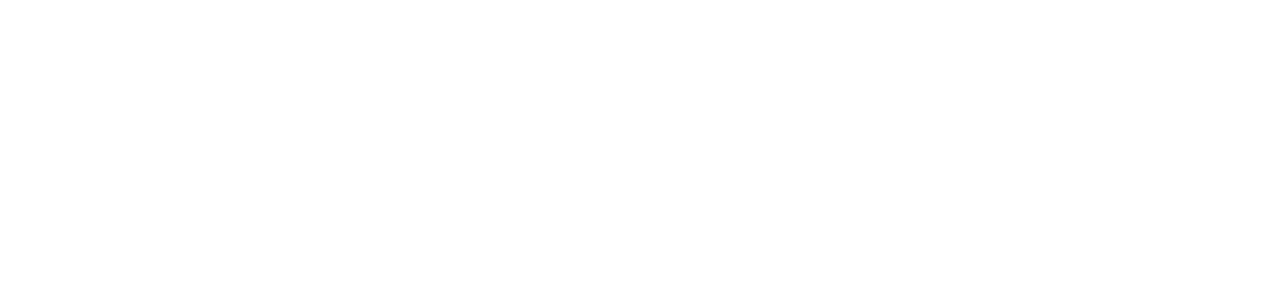
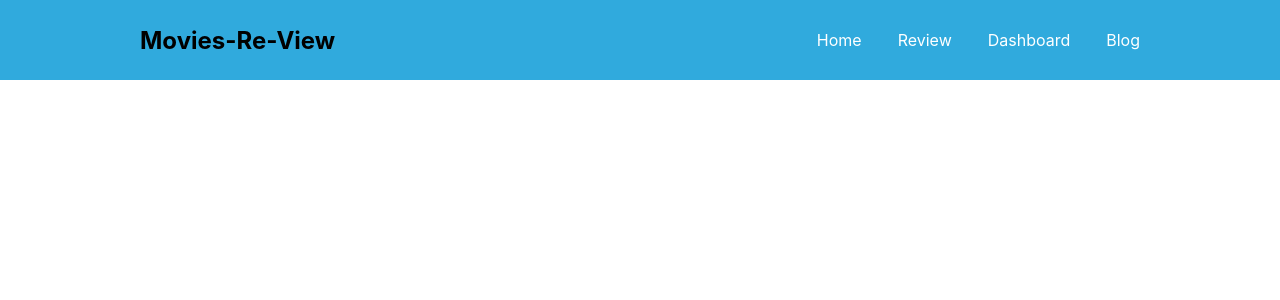
Before and after one commit to Shuvapandit/MoviesRe-view, a React (Create React App) app: page / in a window 1280 px wide. Before the commit this address had no page. Shown: the top 300 px of the page. Built offline with nearby package versions, Linux system fonts and the light colour scheme.

Commit message:
header part added

```diff
--- a/src/App.js
+++ b/src/App.js
@@ -1,10 +1,12 @@
 
 import { Route, Routes } from 'react-router-dom';
 import './App.css';
+import Header from './Components/Header/Header';
 
 function App() {
   return (
     <div className="App">
+    <Header></Header>
       <Routes>
         <Route></Route>
       </Routes>
--- /dev/null
+++ b/src/Components/Header/Header.css
@@ -0,0 +1,18 @@
+.header{
+
+    height: 80px;
+    background-color: #30AADD;
+    display: flex;
+    align-items: center;
+    justify-content: space-between;
+    padding-left: 140px;
+    padding-right: 140px;
+}
+.header a {
+    color:#ffff;
+    text-decoration: none;
+    margin-left:36px ;
+}
+.header a:hover{
+    color: #00FFC6;
+}
--- /dev/null
+++ b/src/Components/Header/Header.js
@@ -0,0 +1,25 @@
+import React from 'react';
+import { Link } from 'react-router-dom';
+import './Header.css'
+
+const Header = () => {
+    return (
+        <div>
+             <nav className='header'>
+                 <h1>Movies-Re-View</h1>
+
+
+            <div>
+                <Link to="/home">Home</Link>
+                <Link to="/review">Review</Link>
+                <Link to="/dashboard">Dashboard</Link>
+                <Link to="/blog">Blog</Link>
+
+
+            </div>
+        </nav>
+        </div>
+    );
+};
+
+export default Header;
```
